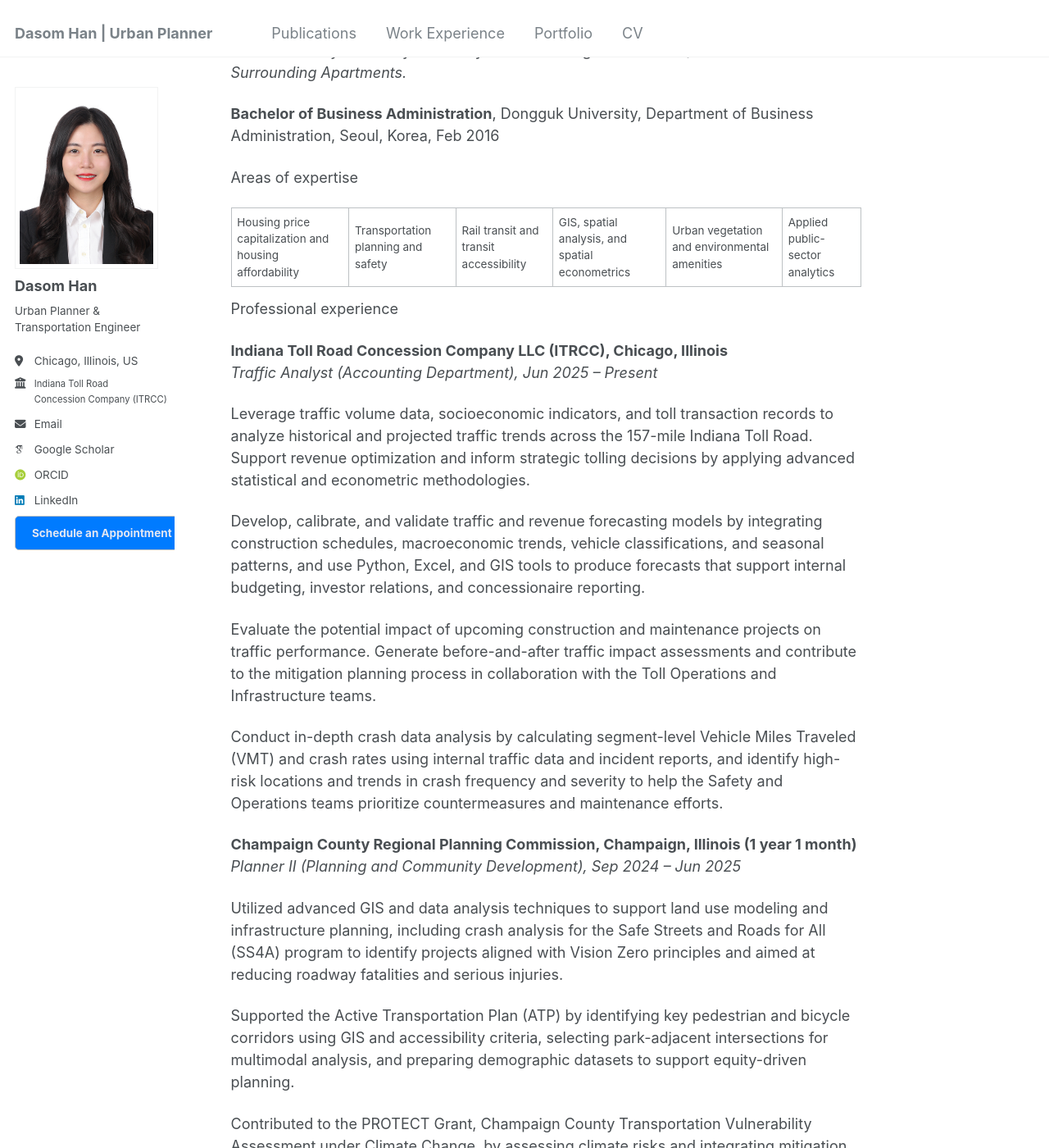
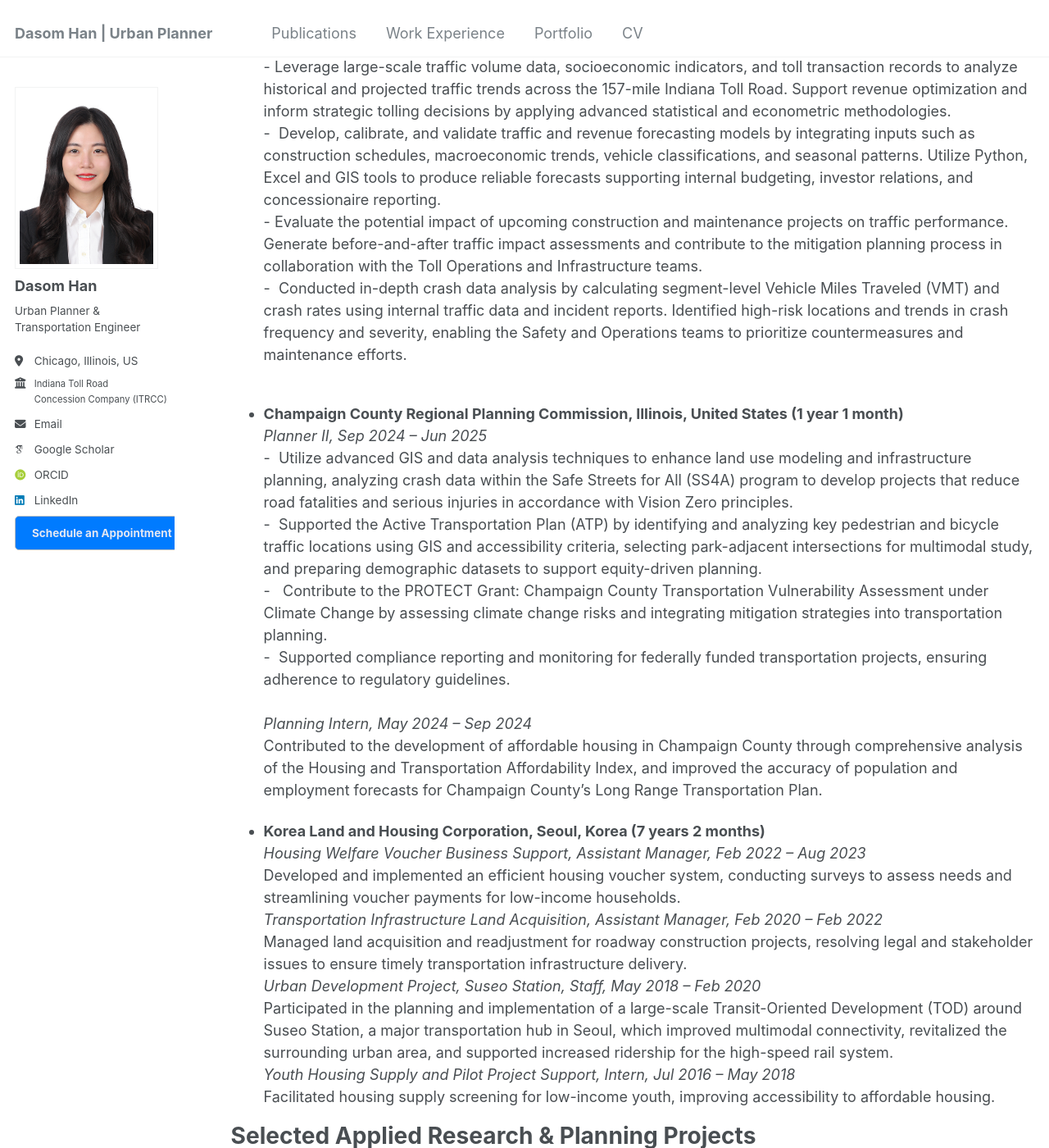
Before and after one commit to dasomh/dasomh.github.io, a Jekyll site: the page built from _pages/cv.md, in a window 1280 px wide and 1400 px high, scrolled down 472 px. Shown: the whole window at 82% size. Built offline with Jekyll 4.4.1, drawn with Linux system fonts in a browser that asks for light colours; some web fonts are replaced; our own code applies the rules of GitHub Pages for plain Markdown files; some of the changed text lies outside the part shown.

Commit message:
Update cv.md

```diff
--- a/_pages/cv.md
+++ b/_pages/cv.md
@@ -1,114 +1,87 @@
+---
 layout: archive
 title: "CV"
 permalink: /cv/
 author_profile: true
 redirect_from:
-
-/resume
+  - /resume
+---
 
 {% include base_path %}
 
 Education
+======
+* Ph.D. in Real Estate Studies, Hanyang University, Feb 2026<br><em>Dissertation: Rail Stations and Housing Price Capitalization: Express, Heavy, and Light Rail in the Seoul Metropolitan Area.</em>
+* M.S. in Urban Planning (Sustainable Urban Management), University of Illinois at Urbana Champaign, 2024
+* M.S. in Real Estate Management, Hanyang University, 2018<br><em>Thesis: A Research on the Influences of the Ui-LRT(Light Rail Transit) on the Prices Surrounding Apartments.</em>
+* B.S. in Business Administration, Dongguk University, 2016
 
-<strong>Ph.D. in Real Estate Studies</strong>, Hanyang University, Graduate School of Urban Studies, Seoul, Korea, Feb 2026<br>
-<em>Dissertation: Rail Stations and Housing Price Capitalization: Express, Heavy, and Light Rail in the Seoul Metropolitan Area.</em>
+Work experience
+======
 
-<strong>Master of Science in Sustainable Urban Management</strong>, University of Illinois at Urbana-Champaign, Department of Urban and Regional Planning, USA, May 2024
-
-<strong>Master of Real Estate Management</strong>, Hanyang University, Graduate School of Convergence Real Estate, Seoul, Korea, Aug 2018<br>
-<em>Thesis: A Study on the Influences of the Ui-LRT (Light Rail Transit) on the Prices Surrounding Apartments.</em>
-
-<strong>Bachelor of Business Administration</strong>, Dongguk University, Department of Business Administration, Seoul, Korea, Feb 2016
-
-Areas of expertise
-
-Housing price capitalization and housing affordability | Transportation planning and safety | Rail transit and transit accessibility | GIS, spatial analysis, and spatial econometrics | Urban vegetation and environmental amenities | Applied public-sector analytics
-
-Professional experience
-
-<strong>Indiana Toll Road Concession Company LLC (ITRCC), Chicago, Illinois</strong><br>
-<em>Traffic Analyst (Accounting Department), Jun 2025 – Present</em><br>
-
-Leverage traffic volume data, socioeconomic indicators, and toll transaction records to analyze historical and projected traffic trends across the 157-mile Indiana Toll Road. Support revenue optimization and inform strategic tolling decisions by applying advanced statistical and econometric methodologies.<br>
-
-Develop, calibrate, and validate traffic and revenue forecasting models by integrating construction schedules, macroeconomic trends, vehicle classifications, and seasonal patterns, and use Python, Excel, and GIS tools to produce forecasts that support internal budgeting, investor relations, and concessionaire reporting.<br>
-
-Evaluate the potential impact of upcoming construction and maintenance projects on traffic performance. Generate before-and-after traffic impact assessments and contribute to the mitigation planning process in collaboration with the Toll Operations and Infrastructure teams.<br>
-
-Conduct in-depth crash data analysis by calculating segment-level Vehicle Miles Traveled (VMT) and crash rates using internal traffic data and incident reports, and identify high-risk locations and trends in crash frequency and severity to help the Safety and Operations teams prioritize countermeasures and maintenance efforts.
-
-<strong>Champaign County Regional Planning Commission, Champaign, Illinois (1 year 1 month)</strong><br>
-<em>Planner II (Planning and Community Development), Sep 2024 – Jun 2025</em><br>
-
-Utilized advanced GIS and data analysis techniques to support land use modeling and infrastructure planning, including crash analysis for the Safe Streets and Roads for All (SS4A) program to identify projects aligned with Vision Zero principles and aimed at reducing roadway fatalities and serious injuries.<br>
-
-Supported the Active Transportation Plan (ATP) by identifying key pedestrian and bicycle corridors using GIS and accessibility criteria, selecting park-adjacent intersections for multimodal analysis, and preparing demographic datasets to support equity-driven planning.<br>
-
-Contributed to the PROTECT Grant, Champaign County Transportation Vulnerability Assessment under Climate Change, by assessing climate risks and integrating mitigation strategies into transportation planning.<br>
-
-<em>Planning Intern (Planning and Community Development), May 2024 – Aug 2024</em><br>
+*	<strong>Indiana Toll Road Concession Company (ITRCC), Chicago, Illinois, United States</strong><br>
+<em>Traffic Analyst, Jun 2025 – Present</em><br>
+- Leverage large-scale traffic volume data, socioeconomic indicators, and toll transaction records to analyze historical and projected traffic trends across the 157-mile Indiana Toll Road. Support revenue optimization and inform strategic tolling decisions by applying advanced statistical and econometric methodologies.<br>
+-  Develop, calibrate, and validate traffic and revenue forecasting models by integrating inputs such as construction schedules, macroeconomic trends, vehicle classifications, and seasonal patterns. Utilize Python, Excel and GIS tools to produce reliable forecasts supporting internal budgeting, investor relations, and concessionaire reporting.<br>
+- Evaluate the potential impact of upcoming construction and maintenance projects on traffic performance. Generate before-and-after traffic impact assessments and contribute to the mitigation planning process in collaboration with the Toll Operations and Infrastructure teams.<br>
+-  Conducted in-depth crash data analysis by calculating segment-level Vehicle Miles Traveled (VMT) and crash rates using internal traffic data and incident reports. Identified high-risk locations and trends in crash frequency and severity, enabling the Safety and Operations teams to prioritize countermeasures and maintenance efforts.<br>
+<br>
+*	<strong>Champaign County Regional Planning Commission, Illinois, United States (1 year 1 month)</strong><br>
+<em>Planner II, Sep 2024 – Jun 2025</em><br>
+-  Utilize advanced GIS and data analysis techniques to enhance land use modeling and infrastructure planning, analyzing crash data within the Safe Streets for All (SS4A) program to develop projects that reduce road fatalities and serious injuries in accordance with Vision Zero principles.<br>
+-  Supported the Active Transportation Plan (ATP) by identifying and analyzing key pedestrian and bicycle traffic locations using GIS and accessibility criteria, selecting park-adjacent intersections for multimodal study, and preparing demographic datasets to support equity-driven planning.<br>
+-   Contribute to the PROTECT Grant: Champaign County Transportation Vulnerability Assessment under Climate Change by assessing climate change risks and integrating mitigation strategies into transportation planning.<br>
+-  Supported compliance reporting and monitoring for federally funded transportation projects, ensuring adherence to regulatory guidelines.<br>
+<br>
+<em>Planning Intern, May 2024 – Sep 2024</em><br>
 Contributed to the development of affordable housing in Champaign County through comprehensive analysis of the Housing and Transportation Affordability Index, and improved the accuracy of population and employment forecasts for Champaign County's Long Range Transportation Plan.
 
+*	<strong>Korea Land and Housing Corporation, Seoul, Korea (7 years 2 months)</strong><br>
+<em>Housing Welfare Voucher Business Support, Assistant Manager, Feb 2022 – Aug 2023</em><br>
+Developed and implemented an efficient housing voucher system, conducting surveys to assess needs and streamlining voucher payments for low-income households.<br>
+<em>Transportation Infrastructure Land Acquisition, Assistant Manager, Feb 2020 – Feb 2022</em><br>
+Managed land acquisition and readjustment for roadway construction projects, resolving legal and stakeholder issues to ensure timely transportation infrastructure delivery.<br>
+<em>Urban Development Project, Suseo Station, Staff, May 2018 – Feb 2020</em><br>
+Participated in the planning and implementation of a large-scale Transit-Oriented Development (TOD) around Suseo Station, a major transportation hub in Seoul, which improved multimodal connectivity, revitalized the surrounding urban area, and supported increased ridership for the high-speed rail system.<br>
+<em>Youth Housing Supply and Pilot Project Support, Intern, Jul 2016 – May 2018</em><br>
+Facilitated housing supply screening for low-income youth, improving accessibility to affordable housing.
 
-
-<em>Assistant Manager (Transportation Infrastructure Land Acquisition), Feb 2020 – Jan 2022</em><br>
-Managed land acquisition and readjustment for roadway construction projects, coordinating valuation review, stakeholder negotiations, and administrative procedures to support timely transportation infrastructure delivery.<br>
-<br>
-<em>Staff (Urban Development Project - Suseo Station Transit-Oriented Development), May 2018 – Jan 2020</em><br>
-Supported the planning and implementation of a large-scale transit-oriented development around Suseo Station, a major transportation hub in Seoul, contributing to multimodal connectivity, area revitalization, and high-speed rail access.<br>
-<br>
-<em>Intern (Youth Housing Supply and Pilot Project Support), Jul 2016 – Apr 2018</em><br>
-Supported screening and administrative processes for youth housing supply programs, helping improve access to affordable housing for low-income young adults.
-
-Selected applied research & planning projects
-
-<strong>Annual Level of Service Certification</strong>, Jun 2025 – Jul 2026<br>
+Selected Applied Research & Planning Projects
+======
+* <strong>Annual Level of Service Certification</strong>, Jun 2025 – Jul 2026<br>
 <em>Indiana Finance Authority (IFA)</em><br>
 Developing the 2026 annual Level of Service analysis for the Indiana Toll Road, including segment-level AADT/AADTT forecasting, 60th-highest-hour estimation, and volume-to-capacity-based LOS evaluation for mainline and ramp segments using permanent count data and Highway Capacity Manual–based methods. Report in preparation for submission to the Indiana Finance Authority.
-
-<strong>Safe Streets and Roads for All (SS4A)</strong>, May 2024 – May 2025<br>
+* <strong>Safe Streets and Roads for All (SS4A)</strong>, May 2024 – May 2025<br>
 <em>U.S. Department of Transportation (USDOT)</em><br>
 Developed the GIS- and data-driven safety analysis workflows underpinning Champaign County’s SS4A / Vision Zero planning efforts. Identified high-injury intersections and corridors across urban and rural Champaign County, evaluated crash patterns and infrastructure effectiveness, and produced decision-ready maps and analytic outputs used to prioritize safety investments.
-
-<strong>Housing & Transportation Affordability and Accessibility Index</strong>, May 2024 – Dec 2024<br>
+* <strong>Housing & Transportation Affordability and Accessibility Index</strong>, May 2024 – Dec 2024<br>
 <em>Illinois Department of Transportation (IDOT)</em><br>
 Developed key analytical components of a TAZ-level housing and transportation affordability and accessibility framework for Champaign County. Integrated local housing costs, transportation burdens, access scores, and affordability measures using property, rental, transit, travel-demand, land-use, and socioeconomic datasets, including regression-based estimation of auto ownership and VMT to support locally tailored policy and investment decisions.
 
-Peer-reviewed journal publications
 
-<ul>{% for post in site.publications reversed %}
-  {% include archive-single-cv.html %}
-{% endfor %}</ul>
+Publications
+======
+  <ul>{% for post in site.publications reversed %}
+    {% include archive-single-cv.html %}
+  {% endfor %}</ul>
 
-Conference presentations
-
-Han, D., & Choi, C. G. (2026, March). <em>Rail Stations and Housing Price Capitalization: Express, Heavy, and Light Rail in the Seoul Metropolitan Area.</em> Paper presented at the Association of American Geographers Annual Meeting, San Francisco, CA, USA.
-
-Han, D. (2024, April). <em>A Study on the Impact of Chicago L Train (Elevated Train) Accessibility on Housing Price.</em> Paper presented at the Association of American Geographers Annual Meeting, Honolulu, HI, USA.
-
-Han, D., & Choi, C. G. (2018, June). <em>A Study on the Impact of Ui-Sinseol Line Construction on Nearby Apartment Prices.</em> Paper presented at the Korean Regional Development Association, Seoul, Korea.
-
-Peer review service
-
-<strong>Ad Hoc Reviewer, Future Transportation, Real Estate, Sustainability, Land, Buildings and PLOS ONE</strong>, 2025 – Present<br>
-<em>30+ completed reviews</em><br>
-Reviewed interdisciplinary manuscripts spanning transportation and mobility, real estate and housing, urban and environmental planning, GIS and spatial modeling, public health, and applied quantitative methods.
-
-Scholarships and honors
-
-<strong>Outstanding Dissertation Award, Hanyang University</strong>, Feb 2026<br>
-Awarded for excellence in PhD dissertation research by the Graduate School of Urban Studies.
-
-<strong>Conference Travel Scholarship, University of Illinois at Urbana-Champaign</strong>, Apr 2024<br>
-Awarded for presenting “<em>A study on the impact of Chicago L Train accessibility on housing prices</em>” at the AAG Annual Conference 2024 in Hawaii.
-
-<strong>Commended by Director of Korea Land and Housing Corporation for Outstanding Performance</strong>, Dec 2021<br>
-Recognized by the Director for outstanding performance in leading negotiations for the acquisition of 96 acres of land, valued at approximately $305 million. This strategic land acquisition was pivotal in enhancing the efficiency of urban development projects.
+Service and leadership
+======
+* <strong>Habitat for Humanity Champaign County, Housing Build Volunteer</strong>, Feb 2024<br>
+By supporting housing construction for the underprivileged, a stable living environment was provided for families in need of housing, and community development was promoted.
+* <strong>The Salvation Army Korea, International Volunteer</strong>, Aug 2023<br>
+Led a team to construct waterfront improvements, educated local children, provided free meals, and performed cultural shows, enhancing community well-being and cultural exchange.
+* <strong>Organ Donation Movement Headquarter, Educator</strong>, Aug 2018 – Sep 2018<br>
+Educated the public on the importance of organ donation, significantly increasing awareness and donor registrations.
+* <strong>The Salvation Army Korea, Fundraising Volunteer</strong>, Dec 2018 – Dec 2022<br>
+Organized and led fundraising events, demonstrating a strong ability to engage the community and garner support.
+Achieved a remarkable average of $220 raised per hour, significantly contributing to the funding of various charitable initiatives and causes.
+* <strong>Cultural Festival Committee, Imsil, Korea, Promotor</strong>, Sep 2018 – Sep 2019<br>
+Initiated promotional activities to revitalize Korea's declining rural areas (Imsil), attracting attention to rural challenges and garnering support for sustainable development.
 
 Skills
-
-<strong>GIS & spatial databases:</strong> ArcGIS, QGIS, PostGIS
-
-<strong>Programming & analytics:</strong> Python, R, SQL, SPSS
-
-<strong>Transportation modeling & BI:</strong> CUBE, Power BI
+======
+* Proficient in various GIS programs (ArcGIS, QGIS, PostGIS)
+* R, Python, Gitlab
+* CUBE (Transportation modeling software)
+* SPSS
```
